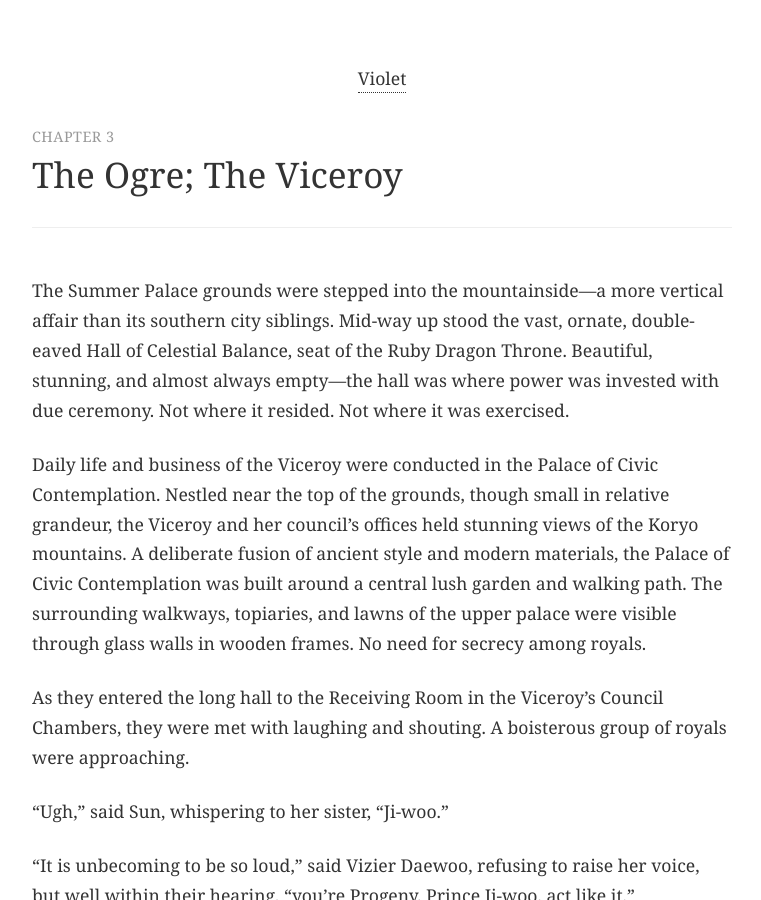
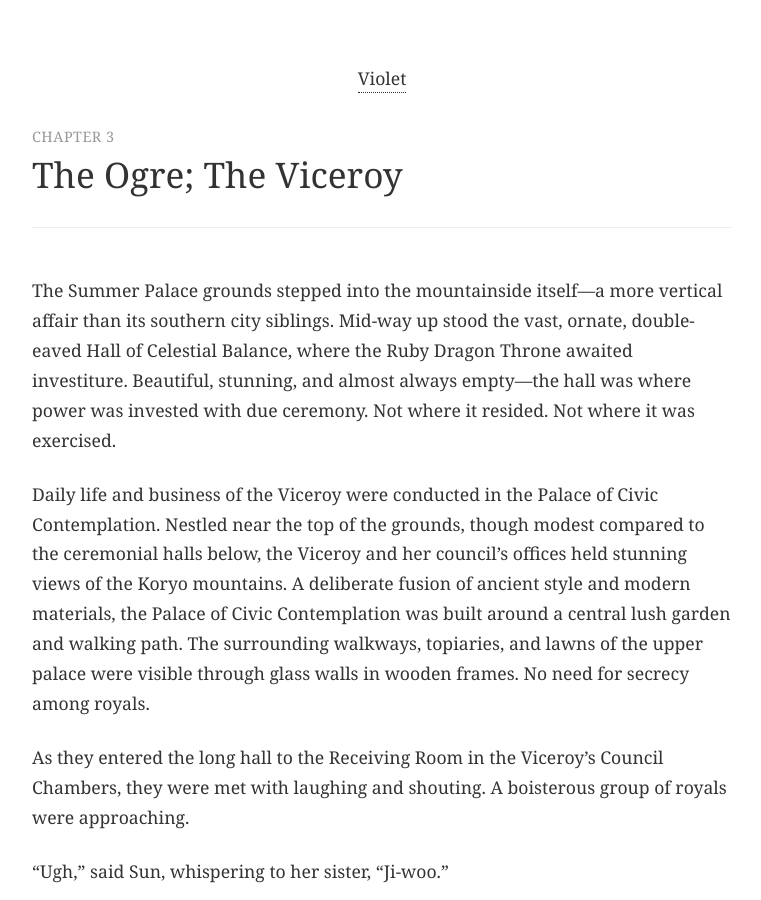
Before and after one commit to kmunki/kmunki.github.io, a Jekyll site: the page built from _fiction/violet/013-chapter-03.md, in a window 1280 px wide and 900 px high. Shown: the whole window, without its empty margins (258-1019 px from the left). Built offline with Jekyll 4.4.1, drawn with Linux system fonts in a browser that asks for light colours; some of the changed text lies outside the part shown.

Commit message:
Polish Ch 3: Structure, precision, rhythm
Applied 3 improvements: opening clarity, word precision, dialogue staging

Full review in PR.

🤖 Generated with Claude Code
Co-Authored-By: Claude <noreply@anthropic.com>

```diff
--- a/_fiction/violet/013-chapter-03.md
+++ b/_fiction/violet/013-chapter-03.md
@@ -7,9 +7,9 @@ permalink: /fiction/violet/chapter-03/
 act: 1
 date: November 02, 2025
 ---
-The Summer Palace grounds were stepped into the mountainside—a more vertical affair than its southern city siblings. Mid-way up stood the vast, ornate, double-eaved Hall of Celestial Balance, seat of the Ruby Dragon Throne. Beautiful, stunning, and almost always empty—the hall was where power was invested with due ceremony. Not where it resided. Not where it was exercised.
+The Summer Palace grounds stepped into the mountainside itself—a more vertical affair than its southern city siblings. Mid-way up stood the vast, ornate, double-eaved Hall of Celestial Balance, where the Ruby Dragon Throne awaited investiture. Beautiful, stunning, and almost always empty—the hall was where power was invested with due ceremony. Not where it resided. Not where it was exercised.
 
-Daily life and business of the Viceroy were conducted in the Palace of Civic Contemplation. Nestled near the top of the grounds, though small in relative grandeur, the Viceroy and her council's offices held stunning views of the Koryo mountains. A deliberate fusion of ancient style and modern materials, the Palace of Civic Contemplation was built around a central lush garden and walking path. The surrounding walkways, topiaries, and lawns of the upper palace were visible through glass walls in wooden frames. No need for secrecy among royals.
+Daily life and business of the Viceroy were conducted in the Palace of Civic Contemplation. Nestled near the top of the grounds, though modest compared to the ceremonial halls below, the Viceroy and her council's offices held stunning views of the Koryo mountains. A deliberate fusion of ancient style and modern materials, the Palace of Civic Contemplation was built around a central lush garden and walking path. The surrounding walkways, topiaries, and lawns of the upper palace were visible through glass walls in wooden frames. No need for secrecy among royals.
 
 As they entered the long hall to the Receiving Room in the Viceroy’s Council Chambers, they were met with laughing and shouting. A boisterous group of royals were approaching.
 
@@ -39,7 +39,9 @@ Ji-woo lunged, nose-to-nose with Sun. She neither flinched, nor blinked.
 
 He started laughing again and pushed past Hye and Sun.
 
-“You think it’s about earning it, or deserving it. Respect! Ha!” His posse followed. “That is your mistake, Seong-ma. Selection is about power. Power you don’t have and have no idea how to get. Those who are Selected *already have it*. And this time, the person who has it, *is me*.”
+"You think it's about earning it, or deserving it. Respect! Ha!" His posse followed. "That is your mistake, Seong-ma. Selection is about power. Power you don't have and have no idea how to get."
+
+He paused at the threshold, voice dropping to certainty. "Those who are Selected already have it. And this time, the person who has it is me."
 
 ---
 
```
